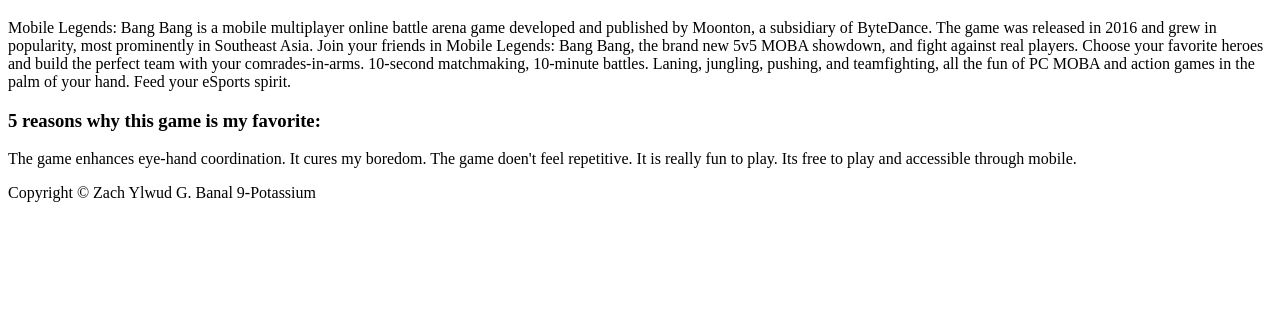
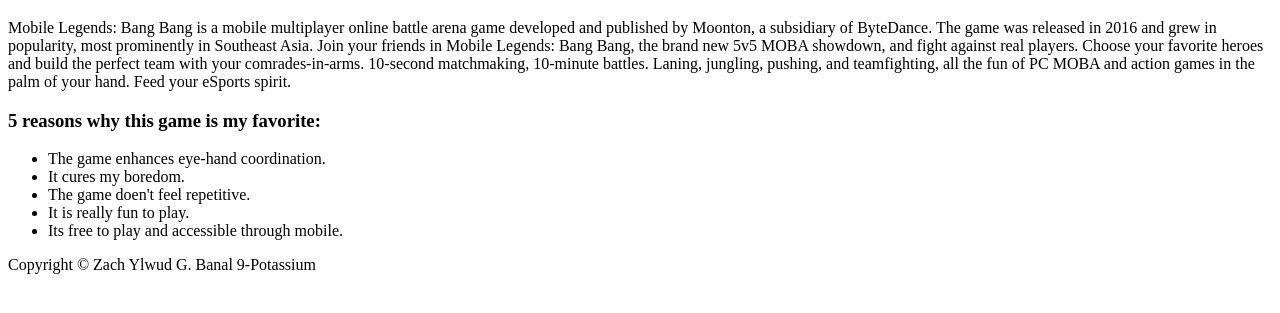
Before and after one commit to Bini-Banal/Potassium-Lab1-Banal, a plain HTML site: page index.html in a window 1280 px wide. Shown: the part 61-374 px from the top of the page. Drawn offline with Linux system fonts and the light colour scheme.

Commit message:
Update index.html

```diff
--- a/index.html
+++ b/index.html
@@ -9,17 +9,19 @@
       </head>
       <body>
             <div>
-            <h1>Mobile Legends</h1>
-            <p>Mobile Legends: Bang Bang is a mobile multiplayer online battle arena game developed and published by Moonton, a subsidiary of ByteDance. The game was released in 2016 and grew in popularity, most prominently in Southeast Asia.
-               Join your friends in Mobile Legends: Bang Bang, the brand new 5v5 MOBA showdown, and fight against real players. Choose your favorite heroes and build the perfect team with your comrades-in-arms. 10-second matchmaking, 10-minute battles. Laning, jungling, pushing, and teamfighting, all the fun of PC MOBA and action games in the palm of your hand. Feed your eSports spirit.</p>
+                  <h1>Mobile Legends</h1>
+                  <p>Mobile Legends: Bang Bang is a mobile multiplayer online battle arena game developed and published by Moonton, a subsidiary of ByteDance. The game was released in 2016 and grew in popularity, most prominently in Southeast Asia.
+                     Join your friends in Mobile Legends: Bang Bang, the brand new 5v5 MOBA showdown, and fight against real players. Choose your favorite heroes and build the perfect team with your comrades-in-arms. 10-second matchmaking, 10-minute battles. Laning, jungling, pushing, and teamfighting, all the fun of PC MOBA and action games in the palm of your hand. Feed your eSports spirit.</p>
             </div>
             <span>
                   <h3>5 reasons why this game is my favorite:</h3>
-                  The game enhances eye-hand coordination.
-                  It cures my boredom.
-                  The game doen't feel repetitive.
-                  It is really fun to play.
-                  Its free to play and accessible through mobile.
+                  <ul>
+                        <li>The game enhances eye-hand coordination.</li>
+                        <li>It cures my boredom.</li>
+                        <li>The game doen't feel repetitive.</li>
+                        <li>It is really fun to play.</li>
+                        <li>Its free to play and accessible through mobile.</li>
+                  </ul>
             </span>
             <p>Copyright &copy; Zach Ylwud G. Banal 9-Potassium</p>
       </body>
```
